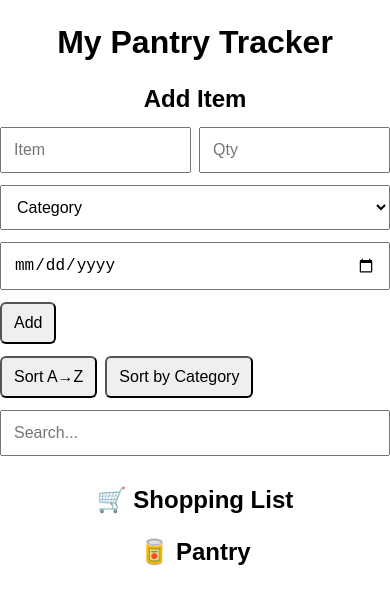
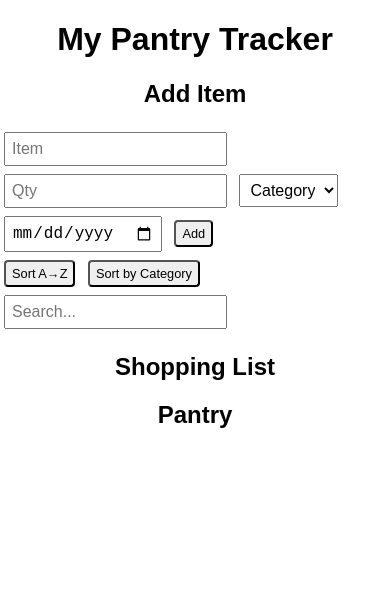
Before and after one commit to kmatter2818/home-pantry-inventory, a plain HTML site: page index.html in a window 390 px wide. Drawn offline with Linux system fonts and the light colour scheme; no server answers.

Commit message:
Update index.html

```diff
--- a/index.html
+++ b/index.html
@@ -7,83 +7,46 @@
   <style>
     body {
       font-family: Arial, sans-serif;
-      margin: 1rem;
-      max-width: 750px;
+      margin: 20px;
+      max-width: 800px;
       margin-left: auto;
       margin-right: auto;
     }
 
     h1, h2 {
       text-align: center;
-      margin-top: 1.5rem;
-      margin-bottom: 0.5rem;
     }
 
-    /* FORM + CONTROLS */
-/* Form controls full width */
     input, select {
-  padding: 12px;
+      padding: 6px;
+      margin: 4px;
       font-size: 1rem;
-  margin: 6px 0;
-  width: 100%;
-  box-sizing: border-box;
-}
-
-/* Default button style */
-button {
-  padding: 10px 12px;
-  font-size: 1rem;
-  margin: 6px 0;
-  border-radius: 6px;
-  box-sizing: border-box;
-}
-
-/* LIST ITEM BUTTONS — compact */
-li button {
-  width: auto;
-  flex: 0;
-  padding: 6px 10px;
-  font-size: 0.85rem;
-  margin: 0;
-}
-
-/* Keep Edit + Delete closer together */
-li {
-  gap: 0.25rem;
-}
-    .inline-row {
-      display: flex;
-      gap: 0.5rem;
-    }
-
-    .inline-row > * {
-      flex: 1;
     }
 
     button {
-      border-radius: 6px;
+      padding: 6px 10px;
+      margin: 4px;
+      font-size: 0.9rem;
+      border-radius: 4px;
+      cursor: pointer;
     }
 
-    /* LIST STYLING */
     ul {
-      margin-top: 1rem;
       padding-left: 0;
     }
 
     li {
       list-style: none;
-      padding: 12px;
-      border-bottom: 1px solid #ddd;
+      border-bottom: 1px solid #ccc;
+      padding: 6px 0;
       display: flex;
       align-items: center;
-      justify-content: space-between;
-      gap: 0.5rem;
+      gap: 8px;
       flex-wrap: wrap;
     }
 
     .info {
       flex: 1;
-      margin-left: 8px;
     }
 
     .done {
@@ -91,11 +54,15 @@ li {
       color: gray;
     }
 
-    /* BUTTON GROUP */
-    .button-row {
-      display: flex;
-      flex-wrap: wrap;
-      gap: 0.5rem;
+    /* mild responsiveness */
+    @media (max-width: 600px) {
+      li {
+        gap: 4px;
+      }
+      button {
+        padding: 4px 6px;
+        font-size: 0.8rem;
+      }
     }
   </style>
 </head>
@@ -105,11 +72,8 @@ li {
 
   <h2>Add Item</h2>
 
-  <div class="inline-row">
   <input id="itemInput" type="text" placeholder="Item">
   <input id="qtyInput" type="number" placeholder="Qty" min="1">
-  </div>
-
   <select id="catInput">
     <option value="">Category</option>
     <option>Dairy</option>
@@ -118,34 +82,31 @@ li {
     <option>Canned</option>
     <option>Bread</option>
   </select>
-
   <input id="expInput" type="date">
-
   <button onclick="addItem()">Add</button>
 
-  <div class="button-row">
+  <br>
   <button onclick="sortAlpha()">Sort A→Z</button>
   <button onclick="sortCat()">Sort by Category</button>
-  </div>
 
+  <br>
   <input id="searchInput" placeholder="Search..." oninput="render()">
 
 
-  <h2>🛒 Shopping List</h2>
+  <h2>Shopping List</h2>
   <ul id="shoppingList"></ul>
 
-  <h2>🥫 Pantry</h2>
+  <h2>Pantry</h2>
   <ul id="pantryList"></ul>
 
 
 <script>
   // ===== CONFIG =====
   const API_BASE = "https://pantry-api-74qw.onrender.com";   // cloud backend
-    const HOUSEHOLD_KEY = "home";   // shared family group
+  const HOUSEHOLD_KEY = "home";   // shared group id
 
   let items = [];
 
-    // ---- API HELPERS ----
   function toPayload(x) {
     return {
       household: HOUSEHOLD_KEY,
@@ -167,7 +128,7 @@ li {
   async function apiCreate(x) {
     const res = await fetch(`${API_BASE}/items`, {
       method: "POST",
-        headers: {"Content-Type":"application/json"},
+      headers: {"Content-Type": "application/json"},
       body: JSON.stringify(toPayload(x))
     });
     if (!res.ok) throw new Error("POST failed");
@@ -177,7 +138,7 @@ li {
   async function apiUpdate(x) {
     const res = await fetch(`${API_BASE}/items/${x.id}`, {
       method: "PUT",
-        headers: {"Content-Type":"application/json"},
+      headers: {"Content-Type": "application/json"},
       body: JSON.stringify(toPayload(x))
     });
     if (!res.ok) throw new Error("PUT failed");
@@ -193,7 +154,6 @@ li {
     return await res.json();
   }
 
-    // ---- LOAD ITEMS ----
   async function loadItems() {
     try {
       items = await apiGet();
@@ -204,7 +164,6 @@ li {
     render();
   }
 
-    // ---- ACTIONS ----
   async function addItem() {
     const name = document.getElementById('itemInput').value.trim();
     const qty  = document.getElementById('qtyInput').value.trim();
@@ -281,7 +240,6 @@ li {
     render();
   }
 
-    // ---- RENDER ----
   function render() {
     const sUL = document.getElementById('shoppingList');
     const pUL = document.getElementById('pantryList');
@@ -295,11 +253,6 @@ li {
 
       const li = document.createElement('li');
 
-        const left = document.createElement('div');
-        left.style.display = "flex";
-        left.style.alignItems = "center";
-        left.style.flex = "1";
-
       const chk = document.createElement('input');
       chk.type = "checkbox";
       chk.checked = item.done;
@@ -310,9 +263,6 @@ li {
       const expText = item.exp ? ` — ${item.exp}` : "";
       info.textContent = `${item.name} — ${item.qty} — ${item.cat || ""}${expText}`;
       if (item.done) info.classList.add("done");
-
-        left.appendChild(chk);
-        left.appendChild(info);
 
       const moveBtn = document.createElement('button');
       moveBtn.textContent = (item.location === "shopping") ? "➡ Pantry" : "⬅ Shopping";
@@ -326,7 +276,8 @@ li {
       delBtn.textContent = "X";
       delBtn.onclick = () => deleteItem(index);
 
-        li.appendChild(left);
+      li.appendChild(chk);
+      li.appendChild(info);
       li.appendChild(moveBtn);
       li.appendChild(editBtn);
       li.appendChild(delBtn);
@@ -339,8 +290,8 @@ li {
     });
   }
 
-    // ---- START ----
   window.addEventListener('load', loadItems);
 </script>
+
 </body>
 </html>
```
Lines whose indentation alone changed are shown as unchanged.
